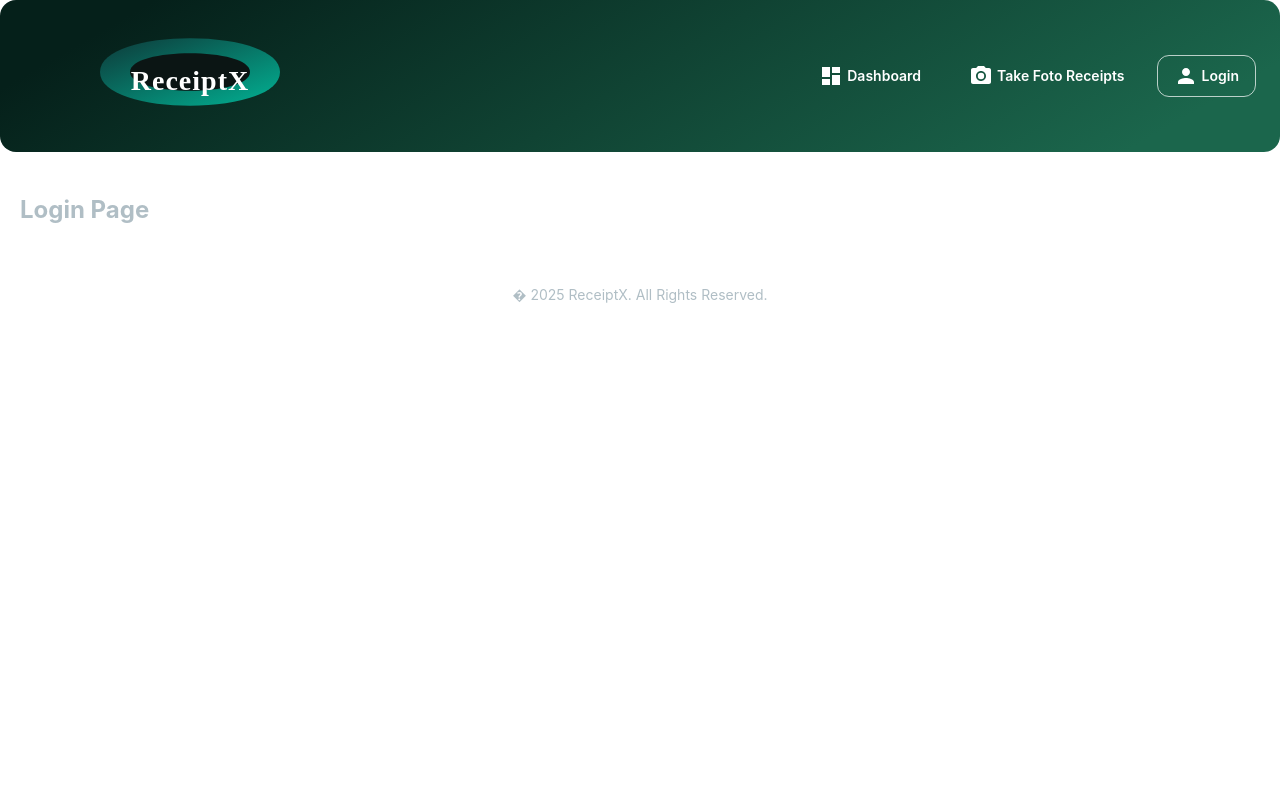
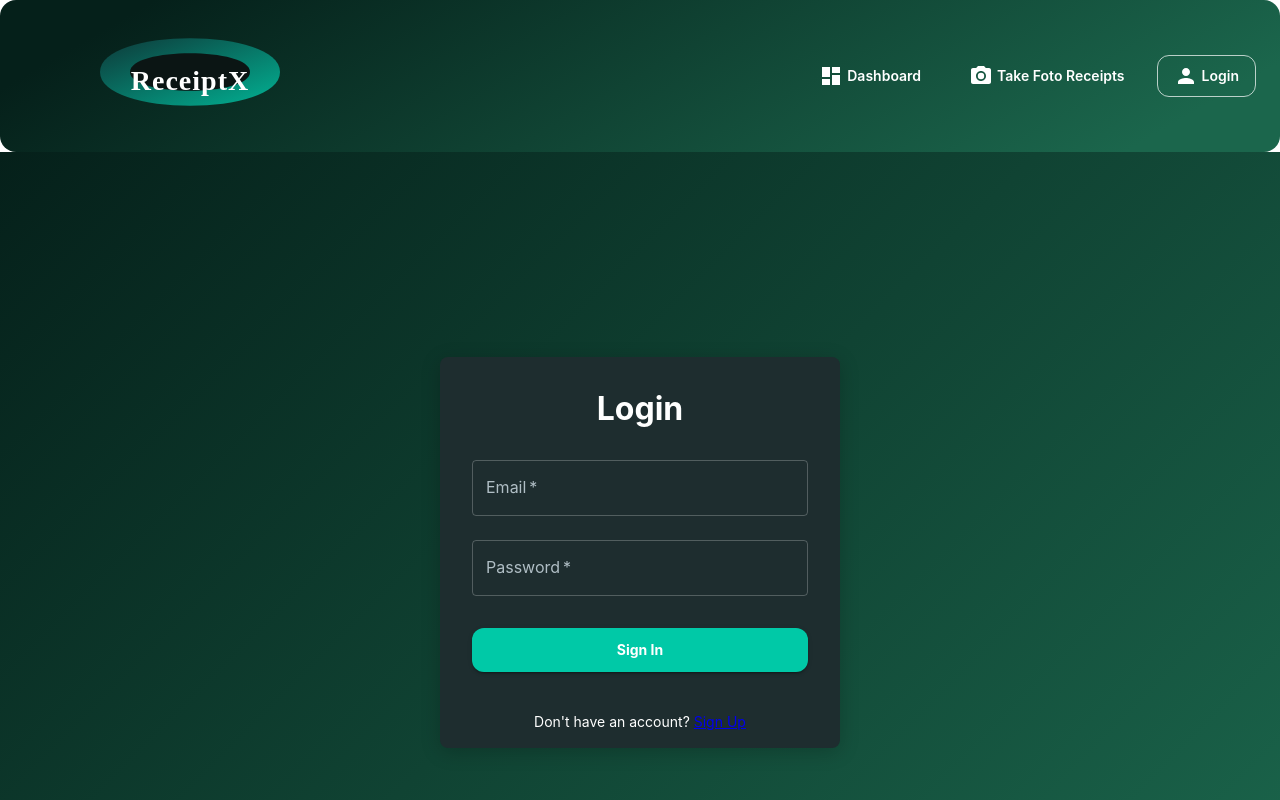
Before and after one commit to andulica/ReceiptsApp, a React (Vite) app in the folder receiptsapp.client/: page /login in a window 1280 px wide. Shown: the top 800 px of the page. Built offline with nearby package versions, Linux system fonts and the light colour scheme.

Commit message:
Add login page

```diff
--- a/receiptsapp.client/src/pages/LoginPage.jsx
+++ b/receiptsapp.client/src/pages/LoginPage.jsx
@@ -1,10 +1,127 @@
-import React from "react";
+import React, { useState } from "react";
+import {
+    TextField,
+    Button,
+    Box,
+    Typography,
+    Card,
+    CardContent,
+    CardActions,
+} from "@mui/material";
 
 function LoginPage() {
+    const [email, setEmail] = useState("");
+    const [password, setPassword] = useState("");
+    const [errorMsg, setErrorMsg] = useState("");
+
+    const handleSubmit = async (e) => {
+        e.preventDefault();
+        setErrorMsg("");
+
+        try {
+            const response = await fetch("https://localhost:7051/api/Auth/login", {
+                method: "POST",
+                headers: { "Content-Type": "application/json" },
+                body: JSON.stringify({ email, password }),
+            });
+
+            if (!response.ok) {
+                const errorData = await response.json();
+                throw new Error(errorData.message || "Login failed");
+            }
+
+            const data = await response.json();
+            const { token } = data;
+            localStorage.setItem("jwtToken", token);
+            window.location.href = "/dashboard";
+        } catch (error) {
+            console.error("Login error:", error);
+            setErrorMsg(error.message);
+        }
+    };
+
     return (
-        <div style={{ padding: 20 }}>
-            <h2>Login Page</h2>
-        </div>
+        <Box
+            sx={{
+                height: "100vh",
+                display: "flex",
+                alignItems: "center",
+                justifyContent: "center",
+                background: "linear-gradient(135deg, #05201A 0%, #1b664c 100%)",
+            }}
+        >
+            <Card
+                elevation={6}
+                sx={{
+                    width: { xs: "90%", sm: 400 },
+                    borderRadius: 2,
+                }}
+            >
+                <CardContent sx={{ p: 4 }}>
+                    <Typography variant="h4" mb={2} align="center" fontWeight="bold">
+                        Login
+                    </Typography>
+
+                    {errorMsg && (
+                        <Typography
+                            color="error"
+                            mb={2}
+                            fontWeight="bold"
+                            textAlign="center"
+                        >
+                            {errorMsg}
+                        </Typography>
+                    )}
+
+                    <Box
+                        component="form"
+                        onSubmit={handleSubmit}
+                        sx={{ display: "flex", flexDirection: "column" }}
+                    >
+                        <TextField
+                            label="Email"
+                            type="email"
+                            required
+                            margin="normal"
+                            value={email}
+                            onChange={(e) => setEmail(e.target.value)}
+                            fullWidth
+                        />
+
+                        <TextField
+                            label="Password"
+                            type="password"
+                            required
+                            margin="normal"
+                            value={password}
+                            onChange={(e) => setPassword(e.target.value)}
+                            fullWidth
+                        />
+
+                        <Button
+                            type="submit"
+                            variant="contained"
+                            sx={{ mt: 3, py: 1.2, fontWeight: "bold" }}
+                        >
+                            Sign In
+                        </Button>
+                    </Box>
+                </CardContent>
+
+                <CardActions
+                    sx={{
+                        display: "flex",
+                        justifyContent: "center",
+                        pb: 2,
+                        fontSize: 14,
+                    }}
+                >
+                    <Typography variant="body2">
+                        Don&apos;t have an account? <a href="#signup">Sign Up</a>
+                    </Typography>
+                </CardActions>
+            </Card>
+        </Box>
     );
 }
 
```
